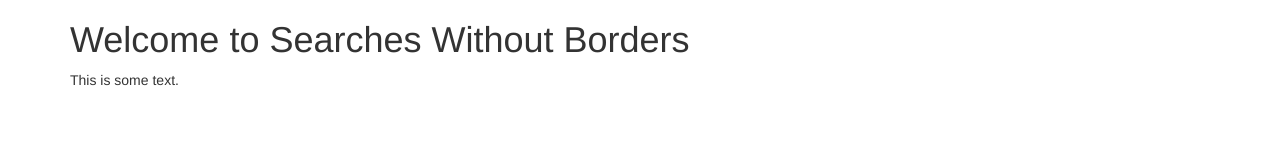
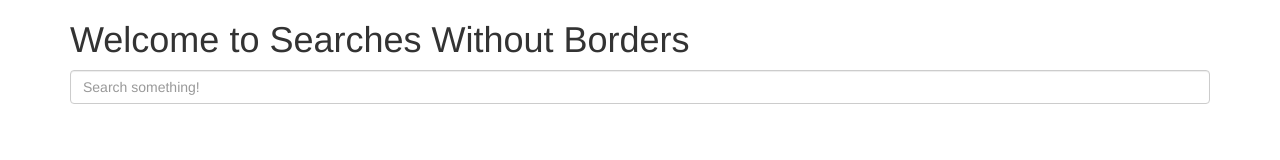
Before and after one commit to vinhhth/searcheswithoutborders, a plain HTML site: page index.html in a window 1280 px wide. Drawn offline with nearby package versions, Linux system fonts and the light colour scheme.

Commit message:
added a search bar with a change event

```diff
--- a/index.html
+++ b/index.html
@@ -19,9 +19,13 @@
 	<script src="script.js"></script>
   </head>
 
-  <div class="container">
-	<h1>Welcome to Searches Without Borders</h1>
-	<p>This is some text.</p>
-  </div>
+  <body>
+	<div class="container">
+	  <h1>Welcome to Searches Without Borders</h1>
+	  <!-- <p>Search something!</p> -->
+	  <input type="text" class="form-control" placeholder="Search something!" id="queryInput">
+
+	</div>
+  </body>
 
 </html>
--- a/script.js
+++ b/script.js
@@ -8,3 +8,13 @@ $(document).ready(function() {
 	alert("document is ready. front end javascript call.");
 
 });
+
+
+// technically, we could also do
+// $('input').on('change', function()
+// but this one is more general
+
+$(document).on('change', '#queryInput', function() {
+	alert("you have submitted something");
+
+});
```
